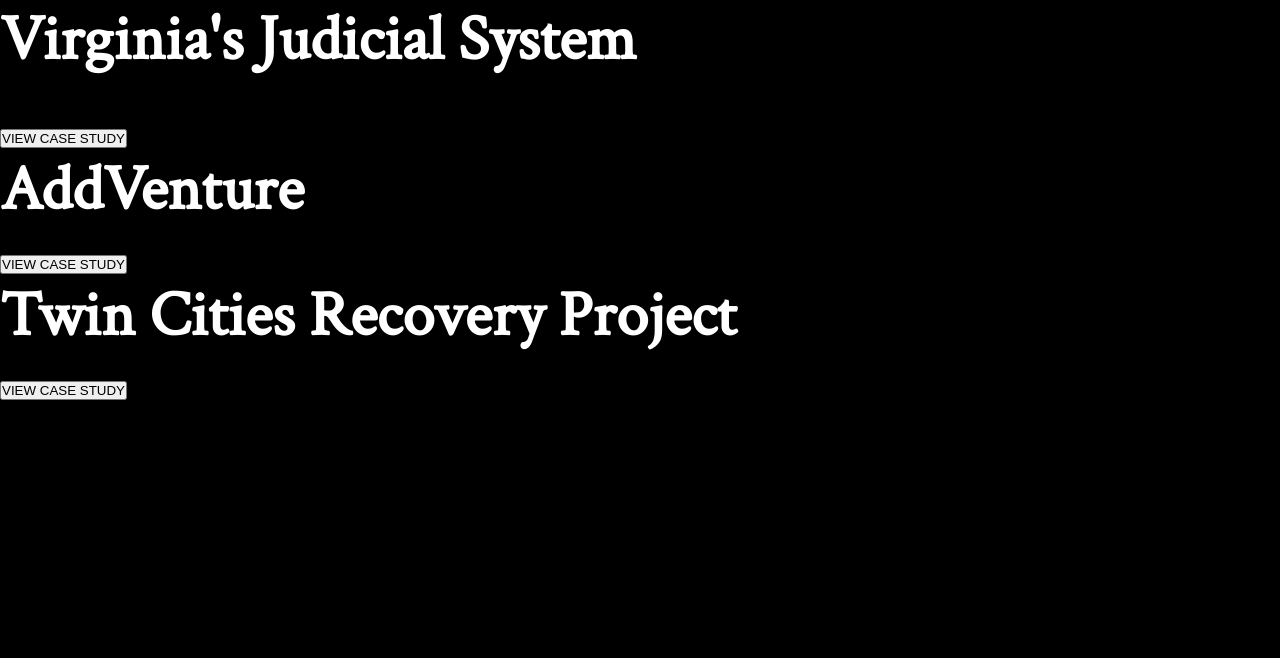
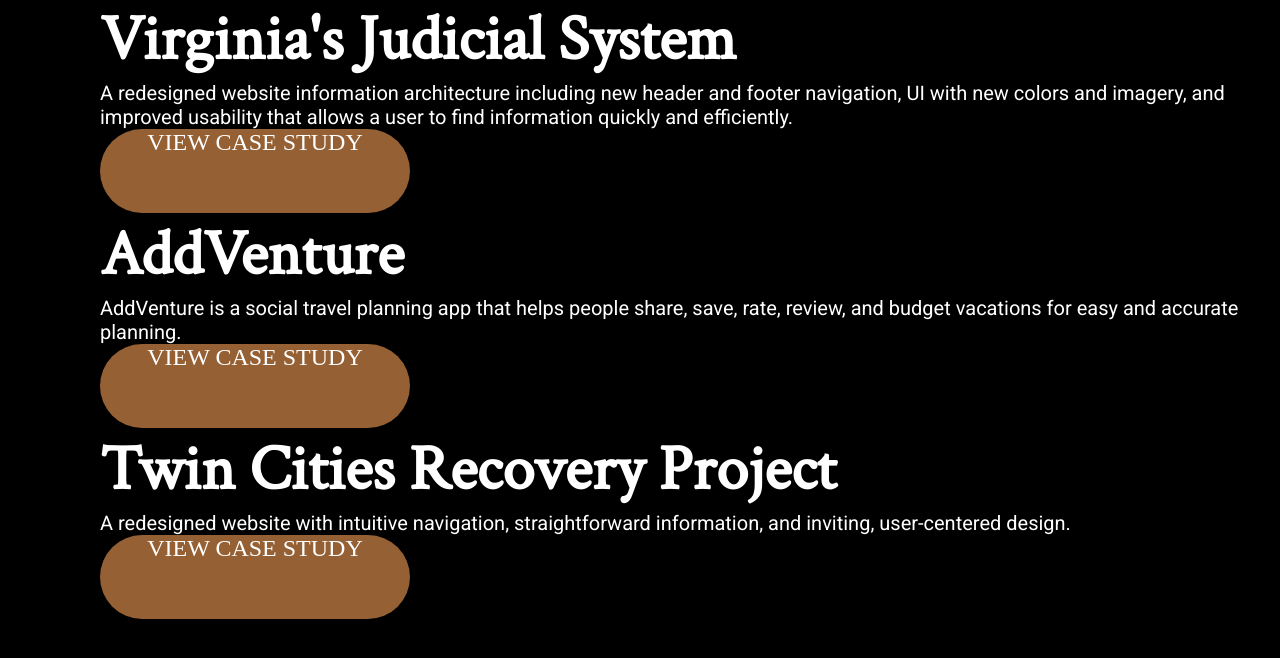
Before and after one commit to annaviegut123/UX_UI_HW_17, a plain HTML site: page index.html in a window 1280 px wide. Shown: the part 802-1460 px from the top of the page. Drawn offline with Linux system fonts and the light colour scheme.

Commit message:
Case Study Divs

```diff
--- a/CSS/style.css
+++ b/CSS/style.css
@@ -78,10 +78,38 @@ p {
     height: 1700px;
 }
 
+.virginia {
+    margin-left: 100px;
+}
+
+.addventure {
+    margin-left: 100px;
+}
+
+.twincities {
+    margin-left: 100px;
+}
+
+.case-study-paragraph {
+    color: white;
+}
+
 h2 {
     color: white;
     font-size: 64px;
     font-family: 'Crimson Text', serif;
+    text-underline-position: under;
+}
+
+.button {
+    font-size: 24px;
+    color: white;
+    background-color: #956034;
+    width: 310px;
+    height: 84px;
+    border-radius: 100px;
+    text-align: center;
+    vertical-align: middle;
 }
 
 .footer {
--- a/index.html
+++ b/index.html
@@ -26,7 +26,7 @@
               </script>
             <div class="text">
             <h1>Hi there, I’m</h1><h1 class="green-anna">Anna</h1><h1> and this is my portfolio.</h1>
-            <p>My vocation is to help make a more beautiful world
+            <p class="hero-paragraph">My vocation is to help make a more beautiful world
                  by creating delightful designs and experiences. My goal is to play my part to remove web and mobile user frustration so that we can all use our devices to flourish.</p>
             </div>
          </div>
@@ -34,18 +34,18 @@
         <section class="case-studies">
             <div class="virginia">
                 <h2>Virginia's Judicial System</h2>
-                <p>A redesigned website information architecture including new header and footer navigation, UI with new colors and imagery, and improved usability that allows a user to find information quickly and efficiently.</p>
-                <button>VIEW CASE STUDY</button>
+                <p class="case-study-paragraph">A redesigned website information architecture including new header and footer navigation, UI with new colors and imagery, and improved usability that allows a user to find information quickly and efficiently.</p>
+                <div class="button">VIEW CASE STUDY</div>
             </div>
             <div class="addventure">
                 <h2>AddVenture</h2>
-                <p>AddVenture is a social travel planning app that helps people share, save, rate, review, and budget vacations for easy and accurate planning.</p>
-                <button>VIEW CASE STUDY</button>
+                <p class="case-study-paragraph">AddVenture is a social travel planning app that helps people share, save, rate, review, and budget vacations for easy and accurate planning.</p>
+                <div class="button">VIEW CASE STUDY</div>
             </div>
             <div class="twincities">
                     <h2>Twin Cities Recovery Project</h2>
-                    <p>A redesigned website with intuitive navigation, straightforward information, and inviting, user-centered design.</p>
-                <button>VIEW CASE STUDY</button>
+                    <p class="case-study-paragraph">A redesigned website with intuitive navigation, straightforward information, and inviting, user-centered design.</p>
+                <div class="button">VIEW CASE STUDY</div>
             </div>
         </section>
         <footer>
```
